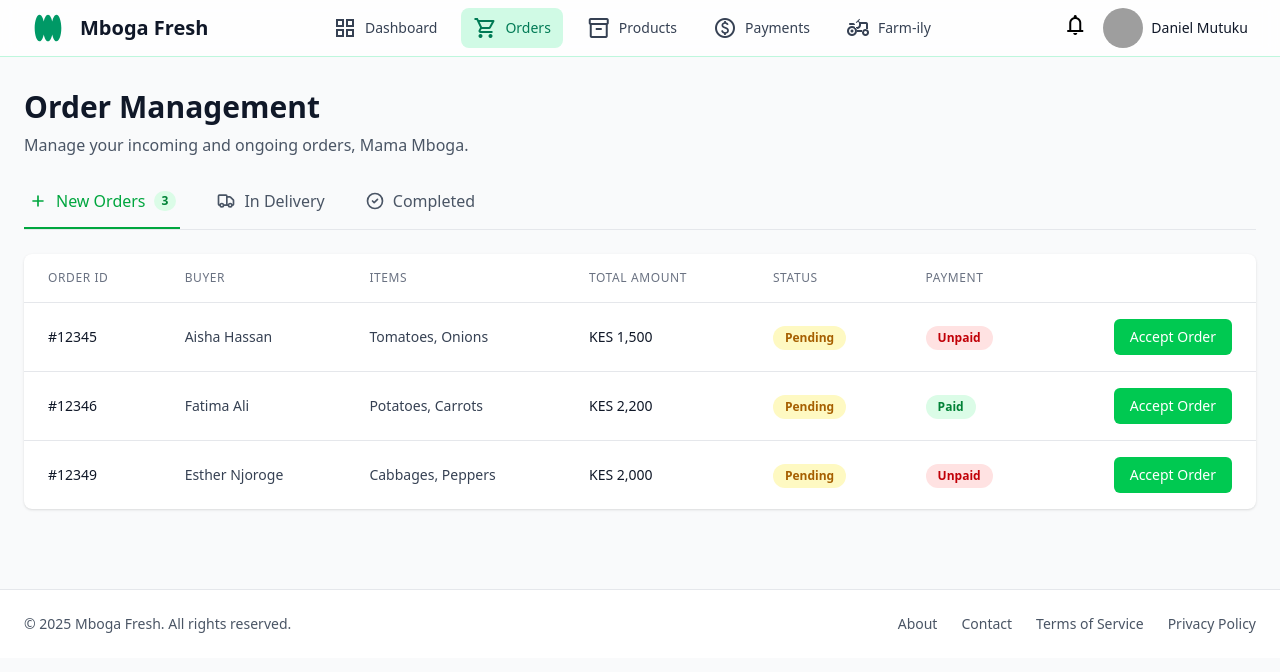
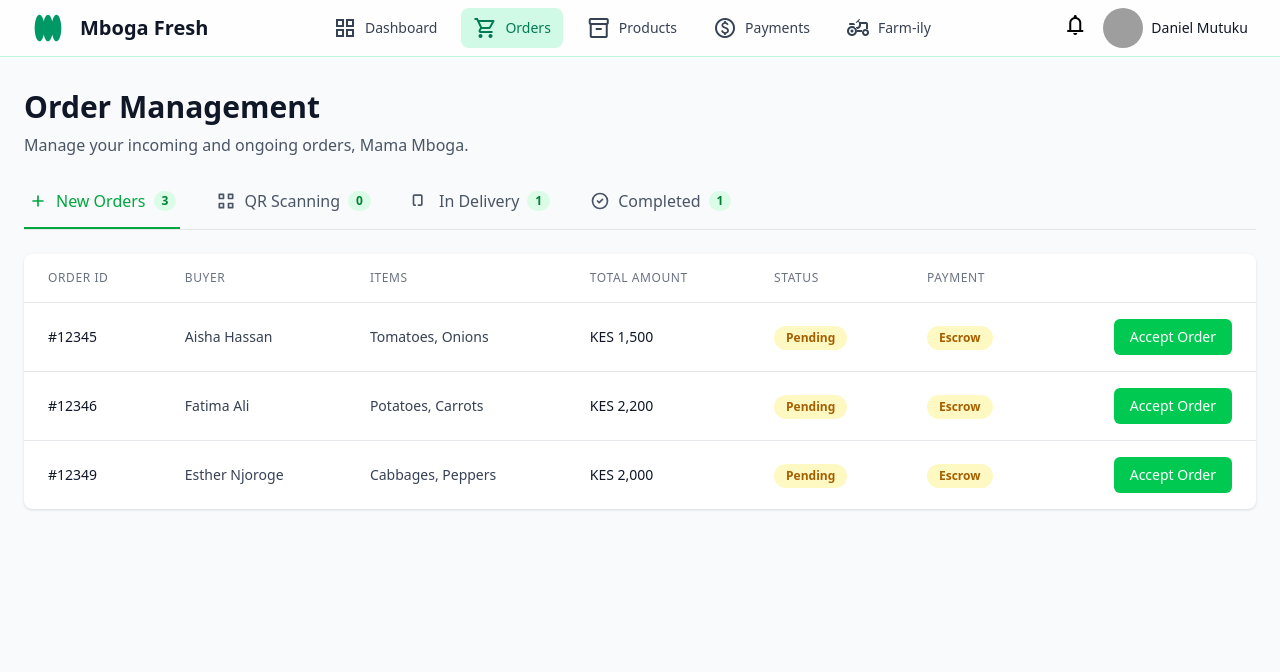
Before and after one commit to dev-oriel/Mboga-Fresh, a React (Vite) app in the folder frontend/: page /ordermanagement in a window 1280 px wide. Shown: the top 672 px of the page. Built offline with nearby package versions, Linux system fonts and the light colour scheme; grey boxes are pictures that could not be loaded.

Commit message:
Added: Qr code scanning in order management

```diff
--- a/frontend/package.json
+++ b/frontend/package.json
@@ -11,6 +11,7 @@
   },
   "dependencies": {
     "lucide-react": "^0.545.0",
+    "qrcode.react": "^4.2.0",
     "react": "^19.1.1",
     "react-dom": "^19.1.1",
     "react-router-dom": "^7.9.3",
--- a/frontend/src/vendor/OrderManagement.jsx
+++ b/frontend/src/vendor/OrderManagement.jsx
@@ -1,18 +1,23 @@
 import React, { useState } from "react";
+import { QRCodeCanvas } from "qrcode.react";
 import { orders as initialOrders } from "../constants";
 import Header from "../components/vendorComponents/Header";
-import Footer from "../components/vendorComponents/Footer";
 
 export default function OrderManagement() {
   const [activeTab, setActiveTab] = useState("new");
-  const [orders, setOrders] = useState(initialOrders);
+  const [orders, setOrders] = useState(
+    initialOrders.map((o) => ({ ...o, payment: "Escrow" }))
+  );
   const [selectedOrder, setSelectedOrder] = useState(null);
+  const [showQrCodeModal, setShowQrCodeModal] = useState(false);
+  const [qrCodeOrder, setQrCodeOrder] = useState(null);
 
-  // 🔹 Status color helper
   const getStatusColor = (status) => {
     switch (status) {
       case "Pending":
         return "bg-yellow-100 text-yellow-700";
+      case "QR Scanning":
+        return "bg-green-100 text-green-700"; // changed to green
       case "Confirmed":
         return "bg-blue-100 text-blue-700";
       case "Delivered":
@@ -22,87 +27,92 @@ export default function OrderManagement() {
     }
   };
 
-  // 🔹 Payment color helper
   const getPaymentColor = (payment) => {
-    return payment === "Paid"
-      ? "bg-green-100 text-green-700"
-      : "bg-red-100 text-red-700";
+    switch (payment) {
+      case "Escrow":
+        return "bg-yellow-100 text-yellow-700";
+      case "Paid":
+        return "bg-green-100 text-green-700";
+      default:
+        return "bg-red-100 text-red-700";
+    }
   };
 
-  // 🔹 Button styling
   const getActionButton = (action) => {
     if (action === "View Details") {
       return "border border-gray-300 text-gray-700 bg-white hover:bg-gray-50";
-    } else if (action === "Mark as Delivered") {
-      return "border border-green-600 text-green-600 bg-white hover:bg-green-50";
+    } else if (action === "Accept Order") {
+      return "bg-green-500 text-white hover:bg-green-600";
+    } else if (action === "Show QR Code") {
+      return "bg-green-500 text-white hover:bg-green-600";
     } else {
-      return "bg-green-500 text-white hover:bg-green-600";
+      return "bg-gray-100 text-gray-600 cursor-not-allowed";
     }
   };
 
-  // 🔹 Handle order actions
   const handleAction = (order) => {
     if (order.action === "Accept Order") {
+      // When accepting order, generate QR code for customer to scan
       setOrders((prev) =>
         prev.map((o) =>
           o.id === order.id
-            ? { ...o, status: "Confirmed", action: "Mark as Delivered" }
+            ? { ...o, status: "QR Scanning", action: "Show QR Code", payment: "Escrow" }
             : o
         )
       );
-    } else if (order.action === "Mark as Delivered") {
-      setOrders((prev) =>
-        prev.map((o) =>
-          o.id === order.id
-            ? { ...o, status: "Delivered", action: "View Details" }
-            : o
-        )
-      );
+    } else if (order.action === "Show QR Code") {
+      // Show QR code modal for customer to scan
+      setQrCodeOrder(order);
+      setShowQrCodeModal(true);
     } else if (order.action === "View Details") {
       setSelectedOrder(order);
     }
   };
 
-  // 🔹 Filter orders by active tab
+  const handleMarkAsDelivered = (orderId) => {
+    // Move to delivered/completed and mark as paid
+    setOrders((prev) =>
+      prev.map((o) =>
+        o.id === orderId
+          ? { ...o, status: "Delivered", action: "View Details", payment: "Paid" }
+          : o
+      )
+    );
+  };
+
   const filteredOrders = orders.filter((order) => {
     if (activeTab === "new") return order.status === "Pending";
+    if (activeTab === "qr") return order.status === "QR Scanning";
     if (activeTab === "delivery") return order.status === "Confirmed";
     if (activeTab === "completed") return order.status === "Delivered";
     return true;
   });
 
-  // 🔹 Count for each tab
   const getTabCount = (tab) => {
-    if (tab === "new")
-      return orders.filter((o) => o.status === "Pending").length;
-    if (tab === "delivery")
-      return orders.filter((o) => o.status === "Confirmed").length;
-    if (tab === "completed")
-      return orders.filter((o) => o.status === "Delivered").length;
+    if (tab === "new") return orders.filter((o) => o.status === "Pending").length;
+    if (tab === "qr") return orders.filter((o) => o.status === "QR Scanning").length;
+    if (tab === "delivery") return orders.filter((o) => o.status === "Confirmed").length;
+    if (tab === "completed") return orders.filter((o) => o.status === "Delivered").length;
     return 0;
   };
 
   return (
     <div className="min-h-screen bg-gray-50">
-      {/* ✅ Keep Original Header */}
       <Header
         avatarUrl="https://lh3.googleusercontent.com/aida-public/AB6AXuDeL7radWSj-FEteEjqLpufXII3-tc_o7GMvLvB07AaD_bYBkfAcIOnNbOXkTdMOHRgJQwLZE-Z_iw72Bd8bpHzfXP_m0pIvteSw7FKZ1qV9GD1KfgyDVG90bCO7OGe6JyYIkm9DBo2ArC60uEqSfDvnnYWeo6IqVEjWxsVX6dUoxjm9ozyVlriiMdVLc_jU9ZxS01QcxNa8hn-ePNbB6IcXSwExf2U61R-epab8nsOkbq95E7z6b-fH4zOt0j2MPt20nrqtPM1NHI"
         userName="Daniel Mutuku"
       />
 
-      {/* Main Content */}
       <main className="max-w-7xl mx-auto px-6 py-8">
         <div className="mb-8">
-          <h1 className="text-3xl font-bold text-gray-900 mb-2">
-            Order Management
-          </h1>
+          <h1 className="text-3xl font-bold text-gray-900 mb-2">Order Management</h1>
           <p className="text-gray-600">
             Manage your incoming and ongoing orders, Mama Mboga.
           </p>
         </div>
 
-        {/* Tabs */}
         <div className="flex space-x-8 border-b border-gray-200 mb-6">
+          {/* New Orders */}
           <button
             onClick={() => setActiveTab("new")}
             className={`pb-4 px-1 relative ${
@@ -112,18 +122,8 @@ export default function OrderManagement() {
             }`}
           >
             <div className="flex items-center space-x-2">
-              <svg
-                className="w-5 h-5"
-                fill="none"
-                stroke="currentColor"
-                viewBox="0 0 24 24"
-              >
-                <path
-                  strokeLinecap="round"
-                  strokeLinejoin="round"
-                  strokeWidth={2}
-                  d="M12 6v6m0 0v6m0-6h6m-6 0H6"
-                />
+              <svg className="w-5 h-5" fill="none" stroke="currentColor" viewBox="0 0 24 24">
+                <path strokeLinecap="round" strokeLinejoin="round" strokeWidth={2} d="M12 6v6m0 0v6m0-6h6m-6 0H6" />
               </svg>
               <span>New Orders</span>
               <span className="bg-green-100 text-green-700 text-xs font-semibold px-2 py-0.5 rounded-full">
@@ -135,6 +135,30 @@ export default function OrderManagement() {
             )}
           </button>
 
+          {/* QR Scanning */}
+          <button
+            onClick={() => setActiveTab("qr")}
+            className={`pb-4 px-1 relative ${
+              activeTab === "qr"
+                ? "text-green-600 font-medium"
+                : "text-gray-600 hover:text-gray-900"
+            }`}
+          >
+            <div className="flex items-center space-x-2">
+              <svg className="w-5 h-5" fill="none" stroke="currentColor" viewBox="0 0 24 24">
+                <path strokeLinecap="round" strokeLinejoin="round" strokeWidth={2} d="M4 4h5v5H4zM15 4h5v5h-5zM4 15h5v5H4zM15 15h5v5h-5z" />
+              </svg>
+              <span>QR Scanning</span>
+              <span className="bg-green-100 text-green-700 text-xs font-semibold px-2 py-0.5 rounded-full">
+                {getTabCount("qr")}
+              </span>
+            </div>
+            {activeTab === "qr" && (
+              <div className="absolute bottom-0 left-0 right-0 h-0.5 bg-green-600"></div>
+            )}
+          </button>
+
+          {/* In Delivery */}
           <button
             onClick={() => setActiveTab("delivery")}
             className={`pb-4 px-1 relative ${
@@ -144,26 +168,20 @@ export default function OrderManagement() {
             }`}
           >
             <div className="flex items-center space-x-2">
-              <svg
-                className="w-5 h-5"
-                fill="none"
-                stroke="currentColor"
-                viewBox="0 0 24 24"
-              >
-                <path
-                  strokeLinecap="round"
-                  strokeLinejoin="round"
-                  strokeWidth={2}
-                  d="M13 16V6a1 1 0 00-1-1H4a1 1 0 00-1 1v10a1 1 0 001 1h1m8-1a1 1 0 01-1 1H9m4-1V8a1 1 0 011-1h2.586a1 1 0 01.707.293l3.414 3.414a1 1 0 01.293.707V16a1 1 0 01-1 1h-1m-6-1a1 1 0 001 1h1M5 17a2 2 0 104 0m-4 0a2 2 0 114 0m6 0a2 2 0 104 0m-4 0a2 2 0 114 0"
-                />
+              <svg className="w-5 h-5" fill="none" stroke="currentColor" viewBox="0 0 24 24">
+                <path strokeLinecap="round" strokeLinejoin="round" strokeWidth={2} d="M13 16V6a1 1 0 00-1-1H4a1 1 0 00-1 1v10a1 1 0 001 1h1m8-1a1 1 0 01-1 1H9" />
               </svg>
               <span>In Delivery</span>
+              <span className="bg-green-100 text-green-700 text-xs font-semibold px-2 py-0.5 rounded-full">
+                {getTabCount("delivery")}
+              </span>
             </div>
             {activeTab === "delivery" && (
               <div className="absolute bottom-0 left-0 right-0 h-0.5 bg-green-600"></div>
             )}
           </button>
 
+          {/* Completed */}
           <button
             onClick={() => setActiveTab("completed")}
             className={`pb-4 px-1 relative ${
@@ -173,20 +191,13 @@ export default function OrderManagement() {
             }`}
           >
             <div className="flex items-center space-x-2">
-              <svg
-                className="w-5 h-5"
-                fill="none"
-                stroke="currentColor"
-                viewBox="0 0 24 24"
-              >
-                <path
-                  strokeLinecap="round"
-                  strokeLinejoin="round"
-                  strokeWidth={2}
-                  d="M9 12l2 2 4-4m6 2a9 9 0 11-18 0 9 9 0 0118 0z"
-                />
+              <svg className="w-5 h-5" fill="none" stroke="currentColor" viewBox="0 0 24 24">
+                <path strokeLinecap="round" strokeLinejoin="round" strokeWidth={2} d="M9 12l2 2 4-4m6 2a9 9 0 11-18 0 9 9 0 0118 0z" />
               </svg>
               <span>Completed</span>
+              <span className="bg-green-100 text-green-700 text-xs font-semibold px-2 py-0.5 rounded-full">
+                {getTabCount("completed")}
+              </span>
             </div>
             {activeTab === "completed" && (
               <div className="absolute bottom-0 left-0 right-0 h-0.5 bg-green-600"></div>
@@ -194,7 +205,6 @@ export default function OrderManagement() {
           </button>
         </div>
 
-        {/* Orders Table */}
         <div className="bg-white rounded-lg shadow">
           <table className="w-full">
             <thead>
@@ -223,45 +233,34 @@ export default function OrderManagement() {
             <tbody className="divide-y divide-gray-200">
               {filteredOrders.map((order) => (
                 <tr key={order.id} className="hover:bg-gray-50">
-                  <td className="py-4 px-6 text-sm text-gray-900 font-medium">
-                    {order.id}
-                  </td>
-                  <td className="py-4 px-6 text-sm text-gray-700">
-                    {order.buyer}
-                  </td>
-                  <td className="py-4 px-6 text-sm text-gray-700">
-                    {order.items}
-                  </td>
-                  <td className="py-4 px-6 text-sm text-gray-900 font-medium">
-                    {order.amount}
-                  </td>
+                  <td className="py-4 px-6 text-sm text-gray-900 font-medium">{order.id}</td>
+                  <td className="py-4 px-6 text-sm text-gray-700">{order.buyer}</td>
+                  <td className="py-4 px-6 text-sm text-gray-700">{order.items}</td>
+                  <td className="py-4 px-6 text-sm text-gray-900 font-medium">{order.amount}</td>
                   <td className="py-4 px-6">
-                    <span
-                      className={`inline-flex px-3 py-1 text-xs font-semibold rounded-full ${getStatusColor(
-                        order.status
-                      )}`}
-                    >
+                    <span className={`inline-flex px-3 py-1 text-xs font-semibold rounded-full ${getStatusColor(order.status)}`}>
                       {order.status}
                     </span>
                   </td>
                   <td className="py-4 px-6">
                     <span
                       className={`inline-flex px-3 py-1 text-xs font-semibold rounded-full ${getPaymentColor(
-                        order.payment
+                        order.status === "Delivered" ? "Paid" : order.payment
                       )}`}
                     >
-                      {order.payment}
+                      {order.status === "Delivered" ? "Paid" : order.payment}
                     </span>
                   </td>
                   <td className="py-4 px-6 text-right">
+                    {/* Don't show button in delivery tab */}
+                    {activeTab !== "delivery" && (
                       <button
                         onClick={() => handleAction(order)}
-                      className={`px-4 py-2 rounded-md text-sm font-medium transition-colors ${getActionButton(
-                        order.action
-                      )}`}
+                        className={`px-4 py-2 rounded-md text-sm font-medium transition-colors ${getActionButton(order.action)}`}
                       >
                         {order.action}
                       </button>
+                    )}
                   </td>
                 </tr>
               ))}
@@ -269,6 +268,48 @@ export default function OrderManagement() {
           </table>
         </div>
       </main>
+
+      {/* QR Code Display Modal (for customer to scan) */}
+      {showQrCodeModal && qrCodeOrder && (
+        <div className="fixed inset-0 bg-black bg-opacity-60 flex items-center justify-center z-50">
+          <div className="bg-white p-8 rounded-lg shadow-xl w-full max-w-md relative">
+            <h2 className="text-xl font-semibold text-gray-800 mb-2 text-center">
+              Customer Scan Code
+            </h2>
+            <p className="text-gray-600 text-sm mb-6 text-center">
+              Show this QR code to the customer to scan
+            </p>
+            <div className="flex justify-center mb-6 bg-white p-4 rounded">
+              <QRCodeCanvas
+                value={JSON.stringify({
+                  orderId: qrCodeOrder.id,
+                  buyer: qrCodeOrder.buyer,
+                  amount: qrCodeOrder.amount,
+                  timestamp: Date.now()
+                })}
+                size={256}
+                level="H"
+                includeMargin={true}
+              />
+            </div>
+            <div className="text-center mb-4">
+              <p className="text-sm font-medium text-gray-700">Order: {qrCodeOrder.id}</p>
+              <p className="text-sm text-gray-600">Buyer: {qrCodeOrder.buyer}</p>
+            </div>
+            <div className="flex gap-2">
+              <button
+                onClick={() => {
+                  setShowQrCodeModal(false);
+                  setQrCodeOrder(null);
+                }}
+                className="flex-1 px-4 py-2 bg-gray-200 text-gray-700 rounded hover:bg-gray-300"
+              >
+                Close
+              </button>
+            </div>
+          </div>
+        </div>
+      )}
 
       {/* Order Details Modal */}
       {selectedOrder && (
@@ -281,25 +322,13 @@ export default function OrderManagement() {
             onClick={(e) => e.stopPropagation()}
           >
             <div className="flex justify-between items-start mb-4">
-              <h2 className="text-2xl font-bold text-gray-900">
-                Order Details
-              </h2>
+              <h2 className="text-2xl font-bold text-gray-900">Order Details</h2>
               <button
                 onClick={() => setSelectedOrder(null)}
                 className="text-gray-400 hover:text-gray-600"
               >
-                <svg
-                  className="w-6 h-6"
-                  fill="none"
-                  stroke="currentColor"
-                  viewBox="0 0 24 24"
-                >
-                  <path
-                    strokeLinecap="round"
-                    strokeLinejoin="round"
-                    strokeWidth={2}
-                    d="M6 18L18 6M6 6l12 12"
-                  />
+                <svg className="w-6 h-6" fill="none" stroke="currentColor" viewBox="0 0 24 24">
+                  <path strokeLinecap="round" strokeLinejoin="round" strokeWidth={2} d="M6 18L18 6M6 6l12 12" />
                 </svg>
               </button>
             </div>
@@ -308,68 +337,57 @@ export default function OrderManagement() {
               <div className="grid grid-cols-2 gap-4">
                 <div>
                   <p className="text-sm text-gray-500">Order ID</p>
-                  <p className="text-lg font-semibold text-gray-900">
-                    {selectedOrder.id}
-                  </p>
+                  <p className="text-lg font-semibold text-gray-900">{selectedOrder.id}</p>
                 </div>
                 <div>
                   <p className="text-sm text-gray-500">Buyer</p>
-                  <p className="text-lg font-semibold text-gray-900">
-                    {selectedOrder.buyer}
-                  </p>
+                  <p className="text-lg font-semibold text-gray-900">{selectedOrder.buyer}</p>
                 </div>
               </div>
 
               <div>
                 <p className="text-sm text-gray-500">Items</p>
-                <p className="text-lg font-semibold text-gray-900">
-                  {selectedOrder.items}
-                </p>
+                <p className="text-lg font-semibold text-gray-900">{selectedOrder.items}</p>
               </div>
 
               <div className="grid grid-cols-2 gap-4">
                 <div>
                   <p className="text-sm text-gray-500">Total Amount</p>
-                  <p className="text-lg font-semibold text-gray-900">
-                    {selectedOrder.amount}
-                  </p>
+                  <p className="text-lg font-semibold text-gray-900">{selectedOrder.amount}</p>
                 </div>
                 <div>
                   <p className="text-sm text-gray-500">Payment Status</p>
-                  <span
-                    className={`inline-flex px-3 py-1 text-xs font-semibold rounded-full ${getPaymentColor(
-                      selectedOrder.payment
-                    )}`}
-                  >
-                    {selectedOrder.payment}
+                  <span className={`inline-flex px-3 py-1 text-xs font-semibold rounded-full ${getPaymentColor(
+                    selectedOrder.status === "Delivered" ? "Paid" : selectedOrder.payment
+                  )}`}>
+                    {selectedOrder.status === "Delivered" ? "Paid" : selectedOrder.payment}
                   </span>
                 </div>
               </div>
 
               <div>
                 <p className="text-sm text-gray-500">Order Status</p>
-                <span
-                  className={`inline-flex px-3 py-1 text-xs font-semibold rounded-full ${getStatusColor(
-                    selectedOrder.status
-                  )}`}
-                >
+                <span className={`inline-flex px-3 py-1 text-xs font-semibold rounded-full ${getStatusColor(selectedOrder.status)}`}>
                   {selectedOrder.status}
                 </span>
               </div>
-            </div>
 
-            <div className="mt-6 flex justify-end">
+              {/* Show Mark as Delivered only if in delivery */}
+              {selectedOrder.status === "Confirmed" && (
                 <button
-                onClick={() => setSelectedOrder(null)}
-                className="px-4 py-2 bg-green-500 text-white rounded-md hover:bg-green-600 transition-colors"
+                  onClick={() => {
+                    handleMarkAsDelivered(selectedOrder.id);
+                    setSelectedOrder(null);
+                  }}
+                  className="w-full mt-4 bg-green-600 text-white py-2 px-4 rounded hover:bg-green-700"
                 >
-                Close
+                  Mark as Delivered
                 </button>
+              )}
             </div>
           </div>
         </div>
       )}
-      <Footer /> {/* Footer integration */}
     </div>
   );
 }
```
Also changed, not shown: 1 other file (tests, documents, lock files or other folders). Lines whose indentation alone changed are shown as unchanged.
